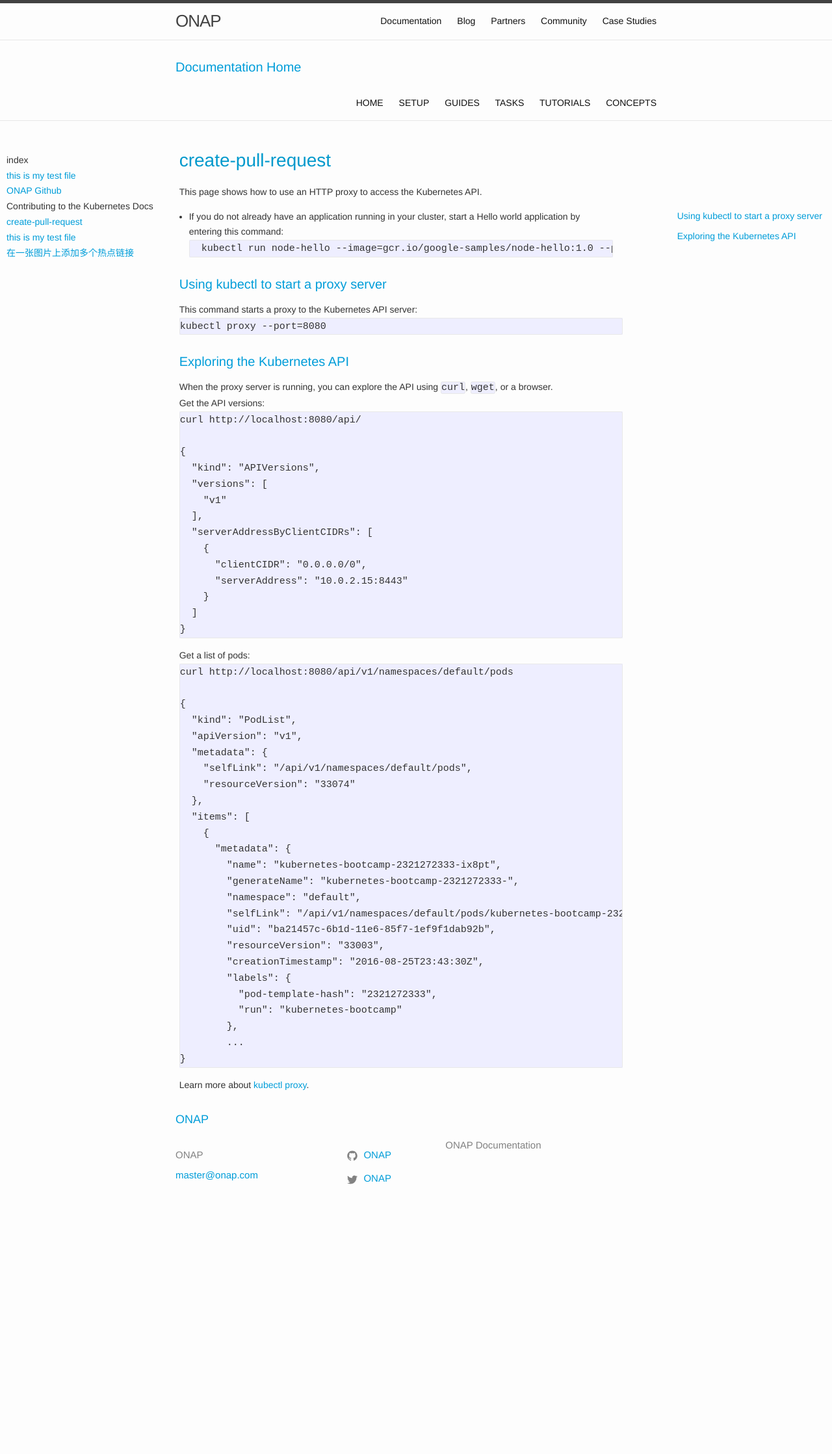
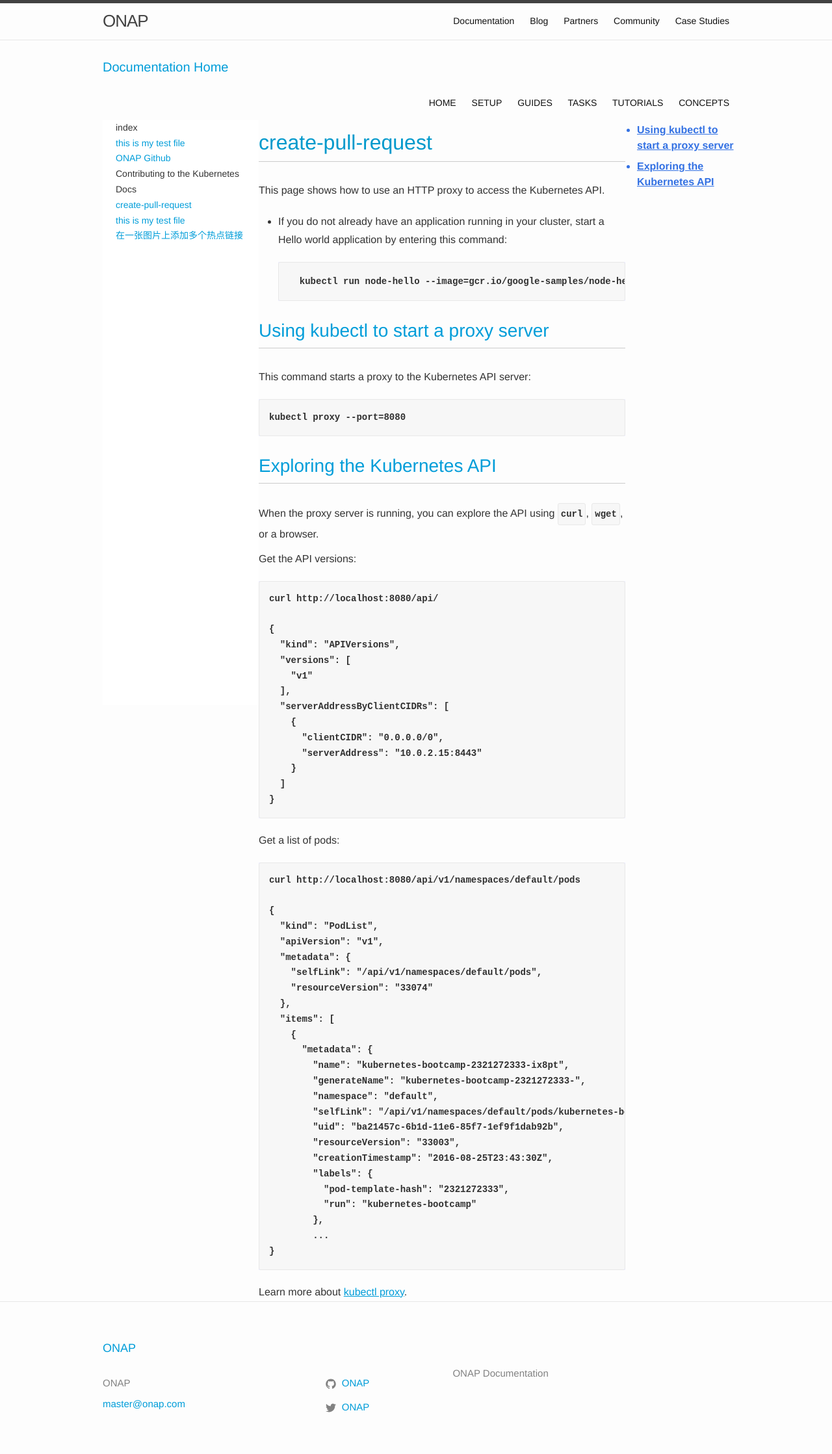
Before and after one commit to pnpdjie/pnpdjie.github.io, a Jekyll site: the page built from docs/home/contribute/create-pull-request.md, in a window 1280 px wide. Shown: the whole page at 65% size. Built offline with Jekyll 4.4.1, drawn with Linux system fonts in a browser that asks for light colours; cached includes are drawn as plain includes; before the commit the page ends 1885 px from its top, so only the background shows below that.

Commit message:
update layout

```diff
--- a/_includes/head.html
+++ b/_includes/head.html
@@ -9,6 +9,7 @@
   <link rel="stylesheet" href="{{ "/assets/main.css" | relative_url }}">
   <link rel="stylesheet" href="/css/main.css">
   <link rel="stylesheet" href="/css/hdx.css">
+  <link rel="stylesheet" href="/css/styles.css">
   <link rel="canonical" href="{{ page.url | replace:'index.html','' | absolute_url }}">
   <link rel="alternate" type="application/rss+xml" title="{{ site.title | escape }}" href="{{ "/feed.xml" | relative_url }}">
   {% if jekyll.environment == 'production' and site.google_analytics %}
--- a/_layouts/docwithnav.html
+++ b/_layouts/docwithnav.html
@@ -31,24 +31,20 @@
         </nav>
       </div>
     </section>
+
     <section>
-  <div class="wrapper" id="docsTree">
-        <div>
+  	<div class="wrapper" >
+        <div id="docsToc">
           {% include_cached tree.html tree=toc.toc %}
         </div>
-  </div>
-
-  <div style="float: left; WIDTH: 58%;">
-
-<main class="page-content" aria-label="Content">
-      <div class="wrapper">
-{% unless page.notitle %}
+	<div id="docsContent">
+	{% unless page.notitle %}
           <h1>{{ page.title }}</h1>
         {% endunless %}
         {{ content }}
       </div>
+  </div>
 
-    </div>
 </section>
 
     {% include footer.html %}
--- /dev/null
+++ b/_sass/_base.sass
@@ -0,0 +1,280 @@
+$header-height: 80px
+
+#docsToc
+	position: fixed
+	background-color: white
+	top: 0
+	left: 0
+	width: 0
+	height: 100vh
+	overflow: hidden
+	padding: 50px 0
+	z-index: 999999
+	transition: 0.3s
+
+
+	.yah
+		& > .title
+			background-color: $light-grey
+			border-left: 3px solid $blue
+			padding: 7.5px 10px 7.5px 18px
+			margin-left: -3px
+			color: $blue
+
+.open-toc
+	body
+		overflow: hidden
+
+	#docsToc
+		padding: 50px 20px
+		width: 200px
+		max-width: 100vw
+		overflow-y: auto
+#docsContent
+	position: relative
+	float: left
+	width: 100%
+
+	$toc-margin: 15px
+	$header-clearance: $header-height + 20px
+
+	* + h2, * + h3, * + h4, * + h5, * + h6
+		margin-top: 30px
+
+	h1, h2, h3, h4, h5, h6
+		line-height: normal
+		font-weight: 500
+		margin-bottom: 30px
+		padding-bottom: 10px
+
+		// Make sure anchor links aren't hidden by the header
+		&:before
+			display: block
+			content: " "
+			margin-top: -$header-clearance
+			height: $header-clearance
+			visibility: hidden
+
+	h1,h2
+		border-bottom: 1px solid #cccccc
+
+	h1
+		font-size: 32px
+		padding-right: 60px
+
+	h2
+		font-size: 28px
+
+	h3
+		font-size: 24px
+		font-weight: 300
+		margin-bottom: 5px
+
+	h4
+		font-size: 20px
+		margin-bottom: 0px
+
+	h5, h6
+		font-size: 16px
+		font-weight: 500
+
+	p
+		font-size: 16px
+		font-weight: 300
+		line-height: 1.75em
+
+	p + p
+		margin-top: 10px
+
+	code
+		display: inline-block
+		box-sizing: border-box
+		background-color: $light-grey
+		color: $dark-grey
+		font-family: $mono-font
+		vertical-align: baseline
+		font-size: 14px
+		font-weight: bold
+		padding: 2px 4px
+
+	a code
+		color: $blue
+		text-decoration: underline
+
+	pre .pi, pre .s
+		margin: 0
+		padding: 0
+
+	.highlight code span, code, pre code
+		font-family: "Roboto Mono", monospace
+
+	code, pre code
+		color: #303030
+
+	pre code
+		padding: 0
+
+	pre
+		background-color: #f7f7f7
+		display: block
+		margin: 20px 0
+		padding: 15px
+		position: relative
+		overflow-x: auto
+
+	h1 code, h2 code, h3 code, h4 code, h5 code, h6 code
+		font-family: inherit
+		font-size: inherit
+		background-color: transparent
+
+	.includecode
+		table-layout: fixed
+
+	.includecode, .includecode th, .includecode td
+		padding: 0 !important
+
+	.includecode th
+		text-align: right !important
+		padding: 10px !important
+
+	.includecode th a, .includecode th a code
+		color: white !important
+		background-color: transparent !important
+
+	.includecode pre
+		margin: 0 !important
+
+	ul li
+		list-style: disc
+
+	ol li
+		list-style: decimal
+
+	ul, ol
+		margin: 20px 0
+		padding-left: 30px
+		font-weight: 300
+
+	ul ul, ol ol, ul ol, ol ul
+		margin: 0.75em 0
+
+	li
+		margin-bottom: 0.75em
+		font-size: 16px
+		line-height: 1.75em
+
+	table
+		width: 100%
+		border: 1px solid #ccc
+		border-spacing: 0
+		margin-top: 30px
+		margin-bottom: 30px
+
+	thead, tr:nth-child(even)
+		background-color: $light-grey
+
+	thead
+		background-color: #555
+		color: white
+
+	th, td
+		padding: 8px
+		text-align: left
+		margin: 0
+
+	th
+		font-weight: normal
+
+	td
+		font-size: 0.85em
+
+	#editPageButton
+		position: absolute
+		top: -25px
+		right: 5px
+		width: 50px
+		height: 50px
+		line-height: 50px
+		border-radius: 50%
+		white-space: nowrap
+		text-indent: 50px
+		overflow: hidden
+		background: $blue url(/images/icon-pencil.svg) no-repeat
+		background-position: 12px 10px
+		background-size: 29px 29px
+
+	#markdown-toc
+		margin-bottom: 20px
+
+		ul, li
+			list-style: disc
+			color: $blue
+
+		ul
+			padding: 0 15px
+			margin: 0
+
+		li
+			padding: 0
+			line-height: 1.5em
+			margin-bottom: 0
+
+		a
+			position: relative
+			color: $blue
+			font-weight: 700
+
+	img
+		max-width: 100%
+
+	a
+		//font-weight: 700
+		text-decoration: underline
+
+	a:visited
+		color: blueviolet
+
+	a.button
+		border-radius: 2px
+		text-decoration: none
+
+		&:visited
+			color: white
+
+	a.issue
+		margin-left: 0px
+
+html.search #docsContent
+	position: relative
+	float: none
+	width: 90%
+	max-width: 850px
+	margin: 0 auto
+
+	#editPageButton
+		display: none
+
+	table
+		border: 0
+		margin-bottom: 0
+
+	td
+		padding: 0
+
+	h1
+		margin-bottom: 0
+		border-bottom: 0
+		padding-bottom: 0
+		padding-left: 8px
+
+#articleToc
+	position: relative
+	float: right
+	width: 150px
+
+#markdown-toc
+	width: 150px
+	position: fixed
+	top: 160px
+	right: 150px
+	list-style: none
--- /dev/null
+++ b/_sass/_desktop.sass
@@ -0,0 +1,18 @@
+$main-max-width: 1200px
+$vendor-strip-height: 44px
+$video-section-height: 550px
+
+@media screen and (min-width: 1025px)
+	#docsToc
+		position: relative
+		float: left
+		padding: 0 20px
+		left: 0
+		width: 200px
+		z-index: auto
+
+		.push-menu-close-button
+			display: none
+
+	#docsContent
+		width: calc(100% - 400px)
--- a/_sass/minima.scss
+++ b/_sass/minima.scss
@@ -19,7 +19,7 @@ $grey-color-light: lighten($grey-color, 40%) !default;
 $grey-color-dark:  darken($grey-color, 25%) !default;
 
 // Width of the content area
-$content-width:    800px !default;
+$content-width:    1024px !default;
 
 $on-palm:          600px !default;
 $on-laptop:        800px !default;
--- /dev/null
+++ b/css/styles.sass
@@ -0,0 +1,12 @@
+---
+---
+//_skin
+$blue: #3371e3
+$light-grey: #f7f7f7
+$dark-grey: #303030
+$mono-font: 'Roboto Mono', monospace
+
+// media queries
+@import "../_sass/base"
+@import "../_sass/tablet"
+@import "../_sass/desktop"
```
Also changed, not shown: Gemfile.lock, _layouts/articleToc.md (added), _sass/_tablet.sass (added), css/main.css, 2 other files.
